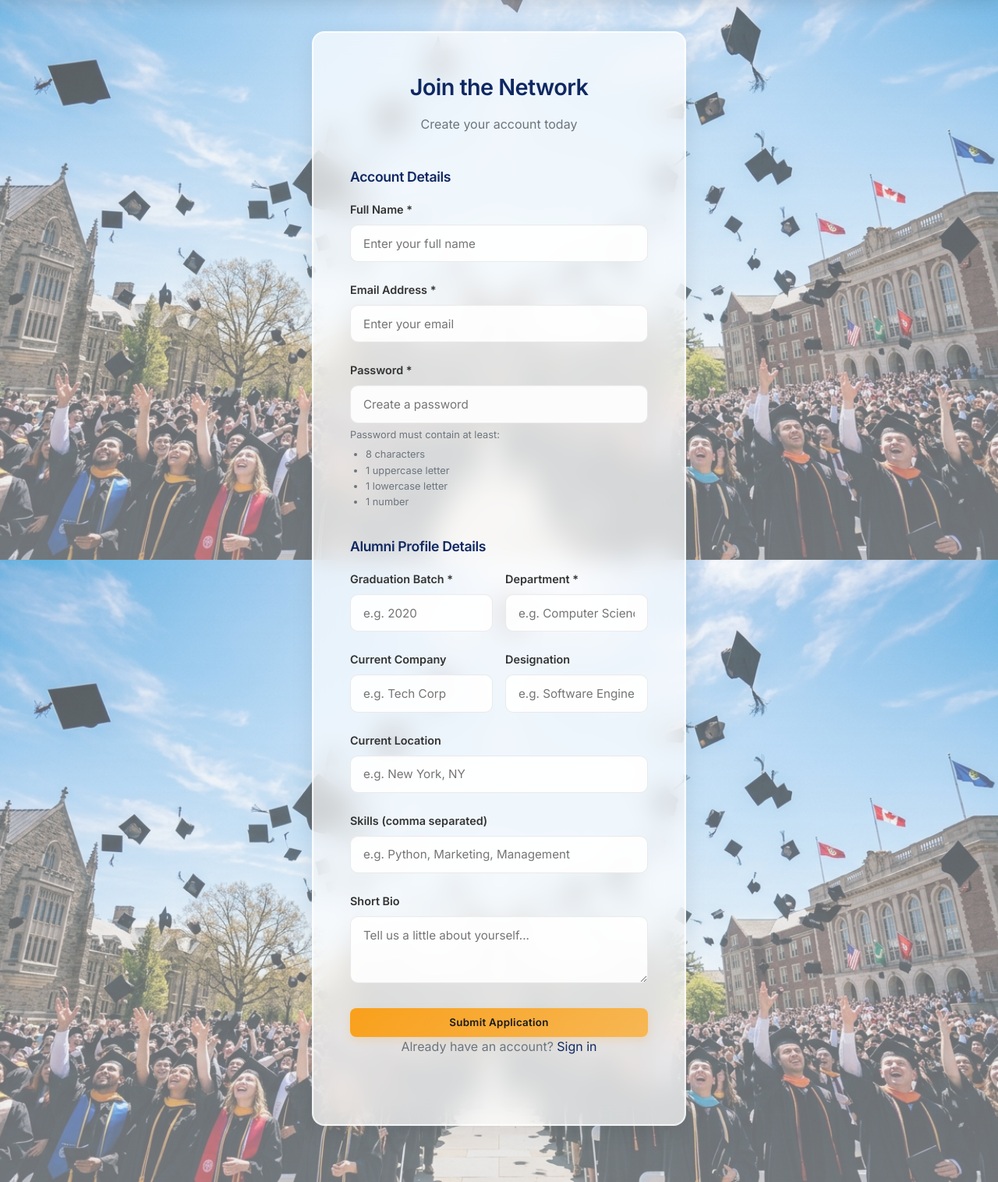
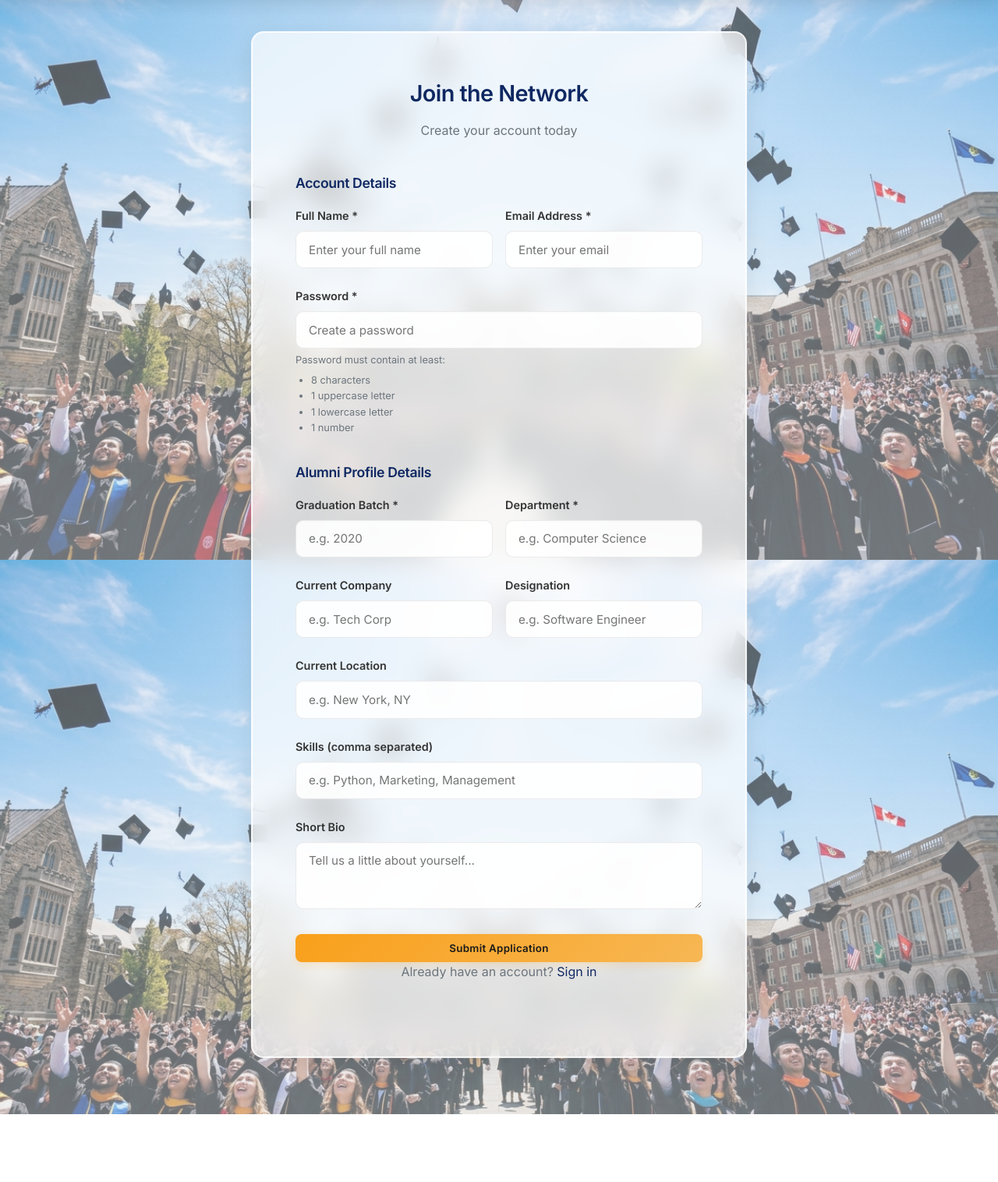
Before and after one commit to aldhaf2007/alumni-management-system, a Flask app: page /auth/register in a window 1280 px wide. Shown: the part 82-1598 px from the top of the page at 78% size. After the commit the page ends 1511 px from the top, so only its background shows below. Run offline with Flask 3, Linux system fonts and the light colour scheme.

Commit message:
style: widen authentication forms to 850px and adjust layout

```diff
--- a/static/css/style.css
+++ b/static/css/style.css
@@ -307,8 +307,8 @@ a:hover {
 
 .auth-card {
     width: 100%;
-    max-width: 480px;
-    padding: 3rem;
+    max-width: 850px;
+    padding: 3.5rem;
 }
 
 .auth-card h2 {
--- a/templates/auth/register.html
+++ b/templates/auth/register.html
@@ -8,13 +8,15 @@
         <p>Create your account today</p>
         <form method="POST" action="{{ url_for('auth.register') }}">
             <h3 style="margin-top: 1.5rem; margin-bottom: 1rem; font-size: 1.1rem; color: var(--primary-color);">Account Details</h3>
-            <div class="form-group">
-                <label for="name">Full Name <span class="text-danger">*</span></label>
-                <input type="text" id="name" name="name" required placeholder="Enter your full name">
-            </div>
-            <div class="form-group">
-                <label for="email">Email Address <span class="text-danger">*</span></label>
-                <input type="email" id="email" name="email" required placeholder="Enter your email">
+            <div class="form-group" style="display: flex; gap: 1rem;">
+                <div style="flex: 1;">
+                    <label for="name">Full Name <span class="text-danger">*</span></label>
+                    <input type="text" id="name" name="name" required placeholder="Enter your full name">
+                </div>
+                <div style="flex: 1;">
+                    <label for="email">Email Address <span class="text-danger">*</span></label>
+                    <input type="email" id="email" name="email" required placeholder="Enter your email">
+                </div>
             </div>
             <div class="form-group">
                 <label for="password">Password <span class="text-danger">*</span></label>
```
